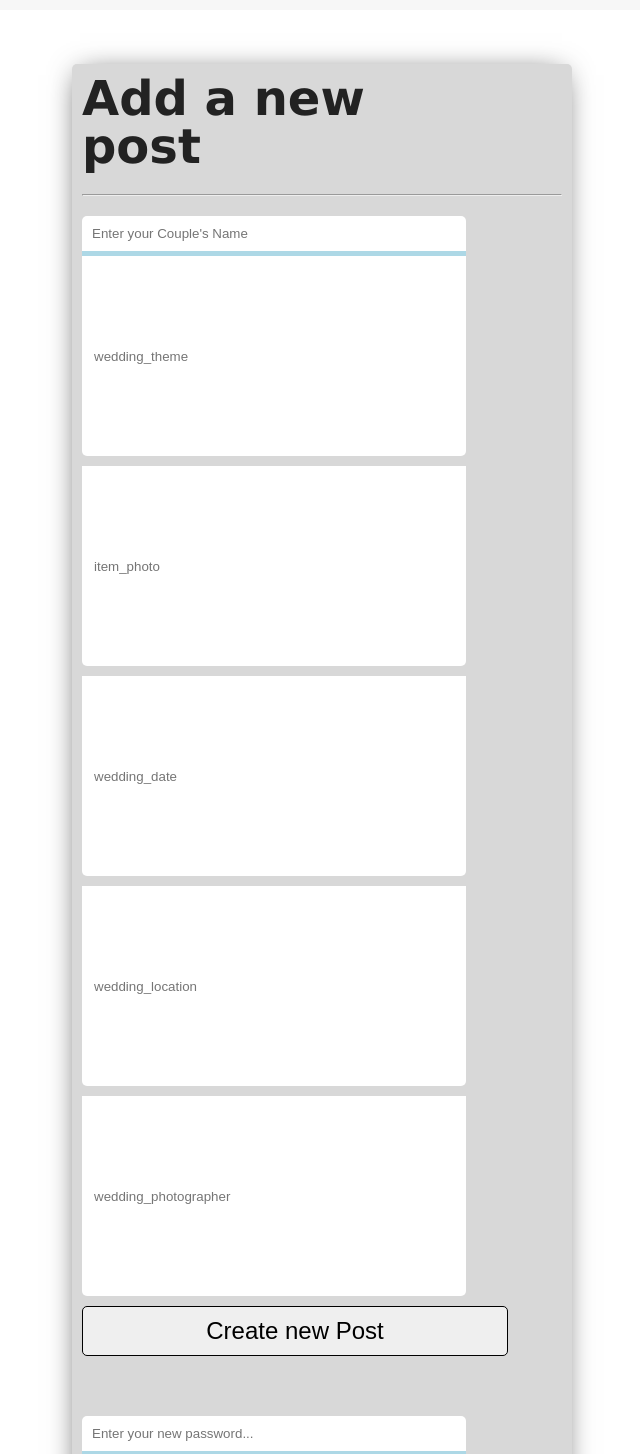
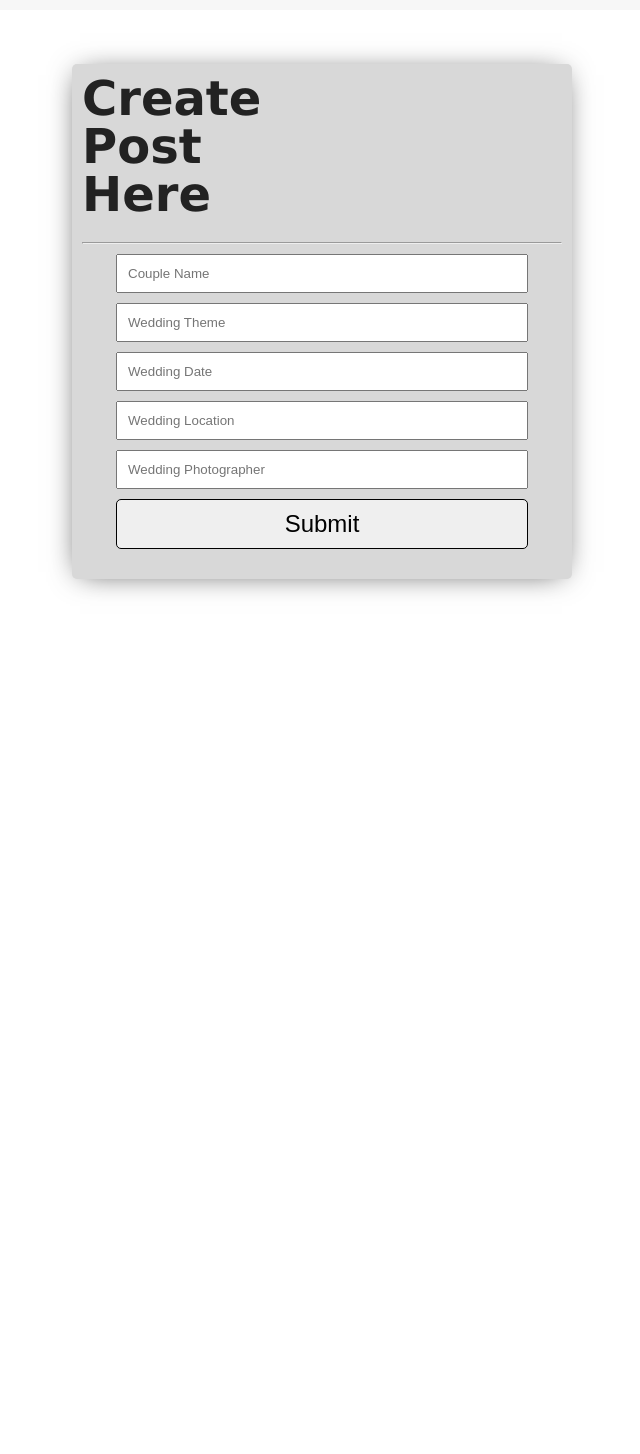
Before and after one commit to wedding-planner-build-week/Wedding-Planner-FE, a React (Create React App) app in the folder wedding/: page /userpanel in a window 1280 px wide. Shown: the part 52-1506 px from the top of the page, without its empty margins (318-958 px from the left). After the commit the page ends 831 px from the top, so only its background shows below. Built offline with nearby package versions, Linux system fonts and the light colour scheme; sample sign-in values are in the browser's storage.

Commit message:
finished the login and register and almost have the post update working

```diff
--- a/wedding/src/actions/index.js
+++ b/wedding/src/actions/index.js
@@ -5,6 +5,7 @@ const URL = 'https://lambda-wedding-planner.herokuapp.com';
 export const REGISTER_START = 'REGISTER_START';
 export const REGISTER_SUCCESS = 'REGISTER_SUCCESS';
 export const REGISTER_FAIL = 'REGISTER_FAIL';
+export const USERPOST_START = 'USERPOST_START';
 //log-in
 export const LOGIN_START = 'LOGIN_START';
 export const LOGIN_SUCCESS = 'LOGIN_SUCCESS';
@@ -28,6 +29,7 @@ export const DELETE_ACCOUNT_FAIL = 'DELETE_ACCOUNT_FAIL';
 //actions
 
 export const register = (credentials) => dispatch => {
+    console.log(credentials);
     dispatch({ type: REGISTER_START });
     return axios.post(`${URL}/api/auth/register`, credentials)
         .then((res) => {
@@ -56,20 +58,18 @@ export const login = (credentials) => dispatch => {
         })
 }
 
-export const updateData = (post) => dispatch => {
-    dispatch({ type: UPDATE_DATA});
-    return axios.post(`${URL}/api/post`, post )
+export const updateData = (userpost) => dispatch => {
+    dispatch({type: USERPOST_START});
+    return axios.post(`${URL}/api/post`, userpost)
     .then((res) => {
         console.log(res);
-        localStorage.setItem('id', res.data.id);
-        dispatch({ type: UPDATE_SUCCESS, payload: res.data.id });
+        dispatch({type: UPDATE_SUCCESS, payload: res.data, id: res.data.id});
     })
-    .catch((err) => {
-        console.log(err);
-        dispatch({ type: UPDATE_FAIL, payload: err });
+    .catch(err => {
+        dispatch({type: UPDATE_FAIL, payload: err});
+
     })
 }
-
 export const updatePassword = (password) => dispatch => {
     dispatch({ type: UPDATE_PASSWORD })
     return axios.put(`${URL}/api/auth/users`, password, {headers: {Authorization:localStorage.getItem('token')}})
--- a/wedding/src/components/Login.js
+++ b/wedding/src/components/Login.js
@@ -75,7 +75,6 @@ class Login extends React.Component {
     }
 
 }
-
 const mapStateToProps = (state) => {
     return {
         ...state,
--- a/wedding/src/components/Register.js
+++ b/wedding/src/components/Register.js
@@ -10,10 +10,12 @@ import { CSSTransition } from 'react-transition-group';
 
 class Register extends React.Component {
     state={
+        user:{
         username: '',
         password: '',
         location: '',
         email: '',
+        },
         appearRegister: true
     }
 
@@ -21,16 +23,46 @@ class Register extends React.Component {
         e.preventDefault();
         this.setState({
             ...this.state,
+            user : {
+                ...this.state.user,
             [e.target.name] : e.target.value
+            }
         })
     }
 
     handleSubmit = (e) => {
         e.preventDefault();
-        this.props.register(this.state)
+        this.props.register(this.state.user)
         .then(() => {
             this.props.history.push("/userpanel");
         })
+    }
+
+    updatePassword = (e) => {
+        e.preventDefault();
+        let password = {password: this.state.password}
+        this.props.updatePassword(password)
+        .then(this.props.history.push('/'));
+    }
+
+    deleteAccount = (e) => {
+        e.preventDefault();
+        //action to call api
+        this.props.deleteAccount()
+        .then(() => {
+            this.removeStorage();
+            this.props.history.push('/register');
+        })
+    }
+
+    removeStorage = () => {
+        localStorage.clear();
+    }
+
+    logOut = (e) => {
+        e.preventDefault();
+        this.removeStorage();
+        this.props.history.push('/');
     }
 
     render() {
@@ -50,7 +82,7 @@ class Register extends React.Component {
                         onChange={this.handleChanges}
                         placeholder="username"
                         name="username"
-                        value={this.state.username}
+                        value={this.state.user.username}
                         className="input"
                         required
                     >
@@ -59,7 +91,7 @@ class Register extends React.Component {
                         onChange={this.handleChanges}
                         placeholder="password"
                         name="password"
-                        value={this.state.password}
+                        value={this.state.user.password}
                         className="input"
                         required
                     >
@@ -68,7 +100,7 @@ class Register extends React.Component {
                         onChange={this.handleChanges}
                         placeholder="location"
                         name="location"
-                        value={this.state.location}
+                        value={this.state.user.location}
                         className="input"
                         required
                     >
@@ -77,7 +109,7 @@ class Register extends React.Component {
                         onChange={this.handleChanges}
                         placeholder="email"
                         name="email"
-                        value={this.state.email}
+                        value={this.state.user.email}
                         className="input"
                         required
                     >
--- a/wedding/src/css/Homepage.css
+++ b/wedding/src/css/Homepage.css
@@ -19,7 +19,7 @@
 }
 .text-area {
     resize: none;
-    width: 80%;
+    width: 70%;
     height: 200px;
     outline: none;
     overflow: auto;
--- a/wedding/src/pages/UserPanel.js
+++ b/wedding/src/pages/UserPanel.js
@@ -1,162 +1,117 @@
 import React from 'react';
 import { connect } from 'react-redux';
 import { NavLink } from 'react-router-dom';
-import '../css/Homepage.css';
+//import Loader from 'react-loader-spinner';
+//actions
+import { updateData } from '../actions';
+//css
+import '../css/Register.css';
+import { CSSTransition } from 'react-transition-group';
 
-import { updateData, deleteAccount, updatePassword } from '../actions';
-
-class Homepage extends React.Component {
+class UserPanel extends React.Component {
     state={
+        user:{
         id: '',
         couple_name: '',
         wedding_theme: '',
-      item_photo: '',
         wedding_date: '',
         wedding_location: '',
         wedding_photographer: '',
+        user_id: '',
+        },
+        appearRegister: true
     }
 
     handleChanges = (e) => {
         e.preventDefault();
         this.setState({
+            ...this.state,
+            user : {
+                ...this.state.user,
             [e.target.name] : e.target.value
+            }
         })
     }
 
-  analyzeData = (e) => {
+    handleSubmit = (e) => {
         e.preventDefault();
-      //action to call api
-      let couple_name = {couple_name: this.state.couple_name}
-      this.props.updateData(couple_name)
-      let wedding_theme = {wedding_theme: this.state.wedding_theme}
-      this.props.updateData(wedding_theme)
-      let item_photo = {item_photo: this.state.item_photo}
-      this.props.updateData(item_photo)
-      let wedding_date = {wedding_date: this.state.wedding_date}
-      this.props.updateData(wedding_date)
-      let wedding_location = {wedding_location: this.state.wedding_location}
-      this.props.updateData(wedding_location)
-      let wedding_photographer = {wedding_photographer: this.state.wedding_photographer}
-      this.props.updateData(wedding_photographer)
-      .then(this.props.history.push('/'))
-  }
-
-  updatePassword = (e) => {
-      e.preventDefault();
-      let password = {password: this.state.password}
-      this.props.updatePassword(password)
-      .then(this.props.history.push('/login'));
-  }
-
-  deleteAccount = (e) => {
-      e.preventDefault();
-      //action to call api
-      this.props.deleteAccount()
+        this.props.updateData(this.state.user)
         .then(() => {
-          this.removeStorage();
-          this.props.history.push('/register');
+            this.props.history.push("/users");
         })
     }
 
-  removeStorage = () => {
-      localStorage.clear();
-  }
-
-  logOut = (e) => {
-      e.preventDefault();
-      this.removeStorage();
-      this.props.history.push('/');
-  }
-
     render() {
+        console.log(this.state);
         return (
-          <div className="homepage-form">
-              <h1 className="homepage-text">Add a new post</h1>
-              <form onSubmit={this.analyzeData}>
+            <CSSTransition
+                in={this.state.appearRegister}
+                appear={true}
+                timeout={500}
+                classNames="fade"
+            >
+            <div className="register">
+                <h1 className="register-text">Create Post Here</h1>
                 <hr />
+                <form onSubmit={this.handleSubmit} className="form">
                     <input
                         onChange={this.handleChanges}
-                      placeholder="Enter your Couple's Name"
+                        placeholder="Couple Name"
                         name="couple_name"
-                      value={this.state.couple_name}
-                      className="title-input"
+                        value={this.state.user.couple_name}
+                        className="input"
                         required
                     >
                     </input>
                     <input
                         onChange={this.handleChanges}
+                        placeholder="Wedding Theme"
                         name="wedding_theme"
-                      placeholder='wedding_theme'
-                      value={this.state.wedding_theme}
-                      className="text-area"
+                        value={this.state.user.wedding_theme}
+                        className="input"
                         required
                     >
                     </input>
                     <input
                         onChange={this.handleChanges}
-                      name="item_photo"
-                      placeholder='item_photo'
-                      value={this.state.item_photo}
-                      className="text-area"
+                        placeholder="Wedding Date"
+                        name="wedding_date"
+                        value={this.state.user.wedding_date}
+                        className="input"
                         required
                     >
                     </input>
                     <input
                         onChange={this.handleChanges}
-                      name="wedding_date"
-                      placeholder='wedding_date'
-                      value={this.state.wedding_date}
-                      className="text-area"
+                        placeholder="Wedding Location"
+                        name="wedding_location"
+                        value={this.state.user.wedding_location}
+                        className="input"
                         required
                     >
                     </input>
                     <input
                         onChange={this.handleChanges}
-                      name="wedding_location"
-                      placeholder='wedding_location'
-                      value={this.state.wedding_location}
-                      className="text-area"
+                        placeholder="Wedding Photographer"
+                        name="wedding_photographer"
+                        value={this.state.user.wedding_photographer}
+                        className="input"
                         required
                     >
                     </input>
-                  <input
-                      onChange={this.handleChanges}
-                      name="wedding_photographer"
-                      placeholder='wedding_photographer'
-                      value={this.state.wedding_photographer}
-                      className="text-area"
-                      required
-                  >
-                  </input>
-                  <button className="send-button">Create new Post</button>
+                    <button className="register-button">Submit</button>
                 </form>
-              <form onSubmit={this.updatePassword}>
-                  <input
-                      onChange={this.handleChanges}
-                      placeholder="Enter your new password..."
-                      name="password"
-                      value={this.state.password}
-                      className="title-input"
-                      required
-                  >
-                  </input>
-                  <button onClick={this.updatePassword} className="update-button">Update Password</button>
-              </form>
-              <button onClick={this.deleteAccount} className="delete-button">Delete Account</button>
-              <div>
-                  <NavLink onClick={this.logOut} className="logout-link" to="/">*Logout</NavLink>
             </div>
-          </div>
+            </CSSTransition>
         )
     }
 }
 
 const mapStateToProps = (state) => {
-  console.log(state);
     return {
         ...state,
-      data: state.data
     }
 }
 
-export default connect(mapStateToProps, { updateData, deleteAccount, updatePassword })(Homepage);
+
+export default connect(mapStateToProps, { updateData })(UserPanel);
```
Lines whose indentation alone changed are shown as unchanged.
